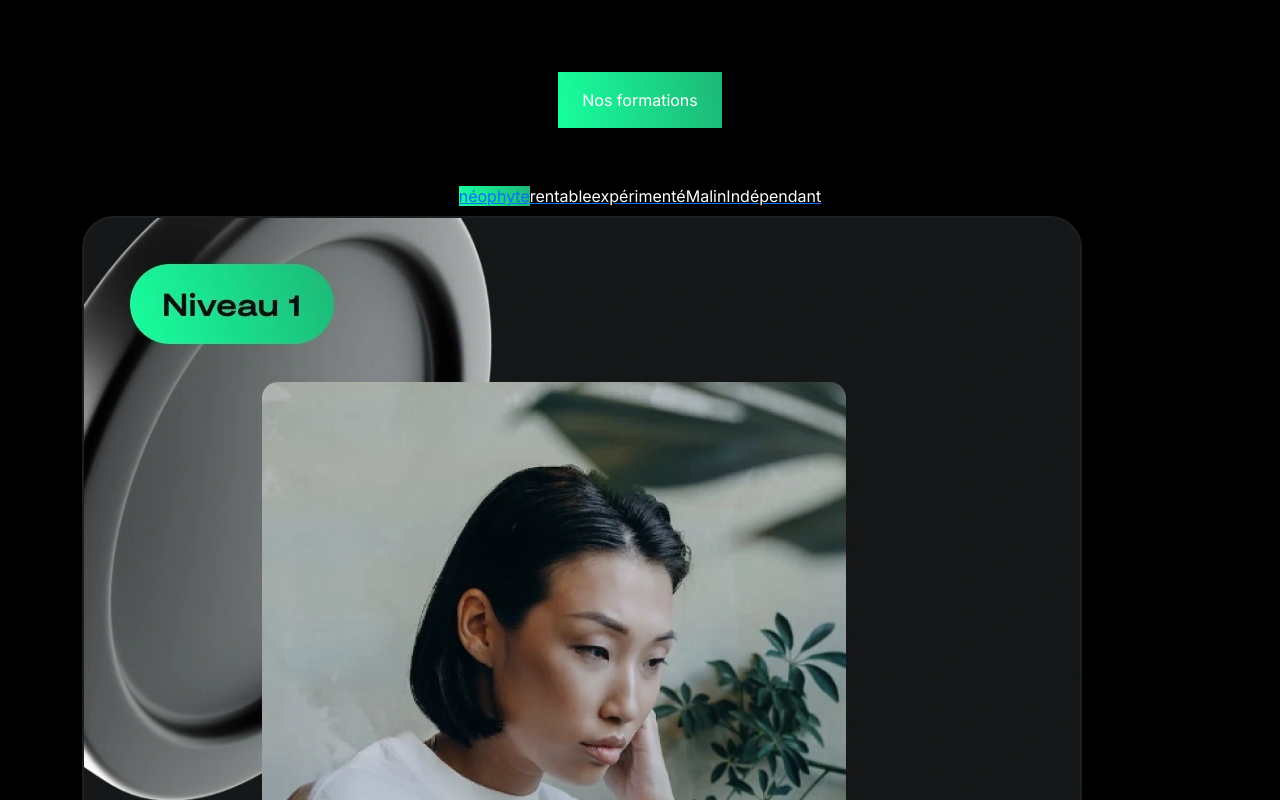
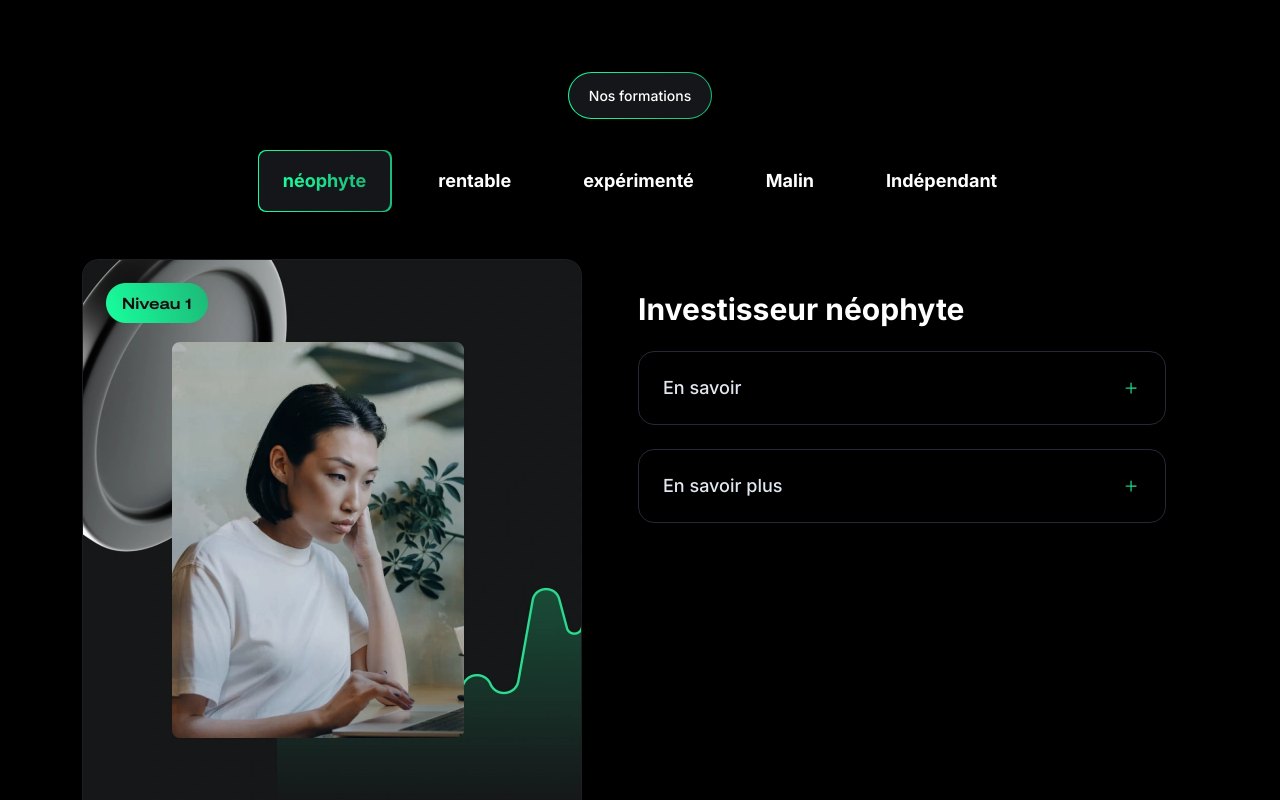
Before and after one commit to neharadialcode486/components-react-bootstrap, a React (Create React App) app: page / in a window 1280 px wide. Shown: the top 800 px of the page. Built offline with nearby package versions, Linux system fonts and the light colour scheme.

Commit message:
tabs button update

```diff
--- a/src/App.css
+++ b/src/App.css
@@ -1,5 +1,14 @@
 * {
     font-family: 'Inter', sans-serif;
+    text-decoration: none !important;
+}
+
+.transition {
+    transition: all 300ms linear;
+}
+
+.z-10 {
+    z-index: 10;
 }
 
 .py-40 {
@@ -7,18 +16,180 @@
     padding-bottom: 40px;
 }
 
+.py-12 {
+    padding-top: 12px;
+    padding-bottom: 12px;
+}
+
+.py-18 {
+    padding-top: 18px;
+    padding-bottom: 18px;
+}
+
+.px-20 {
+    padding-left: 20px;
+    padding-right: 20px;
+}
+
+.px-24 {
+    padding-left: 24px;
+    padding-right: 24px;
+}
+
+.p-24 {
+    padding: 24px;
+}
+
+.p-px {
+    padding: 1px;
+}
+
+.mt-40 {
+    margin-top: 40px;
+}
+
+.text-sm {
+    font-size: 14px;
+}
+
+.text-base {
+    font-size: 16px;
+    line-height: 24px;
+}
+
+.text-lg {
+    font-size: 18px;
+    line-height: 24px;
+}
+
+.text-3xl {
+    font-size: 30px;
+    line-height: 36px;
+}
+
 .w-fit {
     width: fit-content;
+}
+
+.min-w-779 {
+    min-width: 779px;
+}
+
+.max-w-500 {
+    max-width: 500px;
+}
+
+.max-w-764 {
+    max-width: 764px;
+}
+
+.max-h-0 {
+    max-height: 0;
+}
+
+.w-12 {
+    width: 12px;
+}
+
+.text-off-white {
+    color: #E2E7F0;
 }
 
 .bg-linear-green {
     background: linear-gradient(81.75deg, #18FF9E 0%, #1EA56C 126.43%);
 }
 
+.border-off-green {
+    border-color: #18F699 !important;
+}
+
+.border-light-gray {
+    border-color: #272834 !important;
+}
+
+.text-dark-gray {
+    color: #BEC4D0;
+}
+
+.bg-deep-gray {
+    background: #151619;
+}
+
+.rounded-full {
+    border-radius: 999px;
+}
+
+.rounded-lg {
+    border-radius: 8px;
+}
+
+.rounded-2xl {
+    border-radius: 16px;
+}
+
+.tabs::after {
+    content: '';
+    border-radius: 8px;
+    position: absolute;
+    height: 103%;
+    width: 102%;
+    left: -1px;
+    top: -1px;
+    z-index: -10;
+    background: transparent;
+}
+
+.tabsActive.tabs::after {
+    background: linear-gradient(81.75deg, #18FF9E 0%, #1EA56C 126.43%);
+}
+
+.text-transparent {
+    color: transparent;
+}
+
+.bg-clip-text {
+    background-clip: text;
+    -webkit-background-clip: text;
+}
+
+.rotate-180 {
+    transform: rotate(180deg);
+}
+
 @media (min-width:576px) {
     .py-sm-56 {
         padding-top: 56px;
         padding-bottom: 56px;
+    }
+
+    .w-sm-20 {
+        width: 20px;
+    }
+
+    .text-sm-lg {
+        font-size: 18px;
+    }
+
+    .text-sm-base {
+        font-size: 16px;
+    }
+
+    .p-sm-32 {
+        padding: 32px;
+    }
+
+    .mt-sm-24 {
+        margin-top: 24px !important;
+    }
+
+    .px-sm-24 {
+        padding-left: 24px !important;
+        padding-right: 24px !important;
+    }
+
+    .py-sm-24 {
+        padding-top: 24px !important;
+        padding-bottom: 24px !important;
     }
 }
 
@@ -28,3 +199,13 @@
         padding-bottom: 64px;
     }
 }
+
+@media (min-width:992px) {
+    .overflow-x-lg-visible {
+        overflow-x: visible !important;
+    }
+
+    .text-lg-left {
+        text-align: left !important;
+    }
+}
--- a/src/components/common/Icons.jsx
+++ b/src/components/common/Icons.jsx
@@ -18,7 +18,7 @@ const Icon = (props) => {
         ),
     }
     return (
-        <span className={`flex ${props.className}`}>
+        <span className={`d-flex ${props.className}`}>
             {props.iconName && iconList[props.iconName]}
         </span>
     )
--- a/src/components/tabs/TabsAccordion.jsx
+++ b/src/components/tabs/TabsAccordion.jsx
@@ -32,33 +32,33 @@ const TabsAccordion = () => {
     return (
         <div className='bg-black py-40 py-sm-56 py-md-64'>
             <div className="container my-2">
-                <div className="w-fit mx-auto bg-linear-green p-px rounded-full"><p className='text-white py-3 px-4 font-medium rounded-full font-inter text-sm bg-deep-gray'>Nos formations</p></div>
-                <div className="overflow-x-scroll lg:overflow-x-visible w-full mt-5 p-2">
-                    <div className="min-w-[779px] relative z-10 w-fit mx-auto flex lg:justify-center items-center gap-4">
+                <div className="w-fit mx-auto bg-linear-green p-px rounded-full"><p className='text-white py-12 px-20 fw-medium mb-0 rounded-full text-sm bg-deep-gray'>Nos formations</p></div>
+                <div className="overflow-x-scroll overflow-x-lg-visible w-100 mt-4 p-2">
+                    <div className="min-w-779 position-relative z-10 w-fit mx-auto d-flex justify-content-lg-center align-items-center gap-4">
                         {TABS_DATA.map((tab, idx) => (
                             <a href={`/${tab.title.toLowerCase()}`} key={idx}
-                                className={`px-6 py-[18px] font-bold text-lg relative after:[''] after:rounded-lg rounded-lg after:absolute after:h-[103%] after:w-[102%] after:-left-px after:-top-px after:-z-10 ${activeTab === idx ? "after:bg-linear-green bg-deep-gray" : "after:bg-transparent"}`}
+                                className={`px-24 py-18 fw-bold text-lg position-relative tabs rounded-lg ${activeTab === idx ? "bg-deep-gray tabsActive" : ""}`}
                                 onClick={(e) => {
                                     e.preventDefault();
                                     setActiveTab(idx);
                                     window.history.pushState(null, '', `/${tab.title.toLowerCase()}`);
                                 }} >
-                                <span className={activeTab === idx ? "text-transparent bg-linear-green bg-clip-text font-inter" : "text-white font-inter"}>{tab.title}</span>
+                                <span className={activeTab === idx ? "text-transparent bg-linear-green bg-clip-text " : "text-white"}>{tab.title}</span>
                             </a>
                         ))}
                     </div>
                 </div>
-                <div className={`mt-10 flex flex-col lg:flex-row items-center lg:items-start justify-center gap-4`}>
-                    <div className="max-w-[500px]">
-                        <img src={TABS_DATA[activeTab].image} alt={TABS_DATA[activeTab].title} className='w-full rounded-2xl' />
+                <div className={`mt-40 d-flex flex-column flex-lg-row align-items-center align-items-lg-start justify-content-center gap-4`}>
+                    <div className="max-w-500">
+                        <img src={TABS_DATA[activeTab].image} alt={TABS_DATA[activeTab].title} className='w-100 rounded-2xl' />
                     </div>
-                    <div className="max-w-[764px] w-full sm:p-8">
-                        <h2 className='font-bold text-3xl text-center lg:text-left text-white'>Investisseur {TABS_DATA[activeTab].title}</h2>
+                    <div className="max-w-764 w-100 p-sm-32">
+                        <h2 className='fw-bold text-3xl mb-0 text-center text-lg-left text-white'>Investisseur {TABS_DATA[activeTab].title}</h2>
                         {TABS_DATA[activeTab].accordionContent.map((item, index) => (
-                            <div key={index} className={`overflow-hidden flex mt-2.5 sm:mt-6 justify-center relative duration-300 ease-linear border rounded-2xl ${openIndex === index ? "border-off-green" : "border-light-gray"}`} >
-                                <div className="accordion w-full">
+                            <div key={index} className={`overflow-hidden d-flex mt-2 mt-sm-24 justify-content-center position-relative transition border rounded-2xl ${openIndex === index ? "border-off-green" : "border-light-gray"}`} >
+                                <div className="accordion w-100">
                                     <div role="button"
-                                        className={`relative z-[1] flex items-center justify-between gap-1.5 cursor-pointer sm:px-6 pt-3 pb-2 px-3 sm:py-6 overflow-hidden ${openIndex === index ? "!p-0 max-h-0" : "sm:pb-5"}`}
+                                        className={`position-relative z-1 d-flex align-items-center justify-content-between gap-1 cursor-pointer overflow-hidden ${openIndex === index ? "p-0 max-h-0" : "px-sm-24 py-3 px-3 py-sm-24"}`}
                                         onClick={() => handleToggle(index)}
                                         aria-expanded={openIndex === index}
                                         tabIndex={0}
@@ -67,14 +67,14 @@ const TabsAccordion = () => {
                                                 handleToggle(index);
                                             }
                                         }}>
-                                        <h3 className="font-medium text-off-white font-inter text-base sm:text-lg" >{item.title}</h3>
-                                        <div className={`${openIndex === index ? 'rotate-180' : ''} w-3 sm:w-5 duration-300 ease-linear`}><Icon iconName='plusIcon' /></div>
+                                        <h3 className="fw-medium mb-0 text-off-white text-base text-sm-lg" >{item.title}</h3>
+                                        <div className={`${openIndex === index ? '' : 'rotate-180'} w-12 w-sm-20 transition`}><Icon iconName='plusIcon' /></div>
                                     </div>
                                     <div ref={(el) => { contentRefs.current[index] = el; }}
-                                        className={`accordion-content max-h-0 overflow-hidden duration-300 ease-linear ${openIndex === index ? 'max-h-96' : 'max-h-0'}`}
+                                        className={`accordion-content max-h-0 overflow-hidden transition ${openIndex === index ? 'max-h-96' : 'max-h-0'}`}
                                         style={{ maxHeight: openIndex === index ? getHeight(index) : '0px', }}>
-                                        <div className="flex flex-col p-6">
-                                            <p className="text-dark-gray text-sm sm:text-base font-medium font-inter">{item.content}</p>
+                                        <div className="d-flex flex-column p-24">
+                                            <p className="text-dark-gray text-sm text-sm-base mb-0 fw-medium">{item.content}</p>
                                         </div>
                                     </div>
                                 </div>
```
Also changed, not shown: src/components/tabs/TabsCard.jsx (+8 -8 lines).
